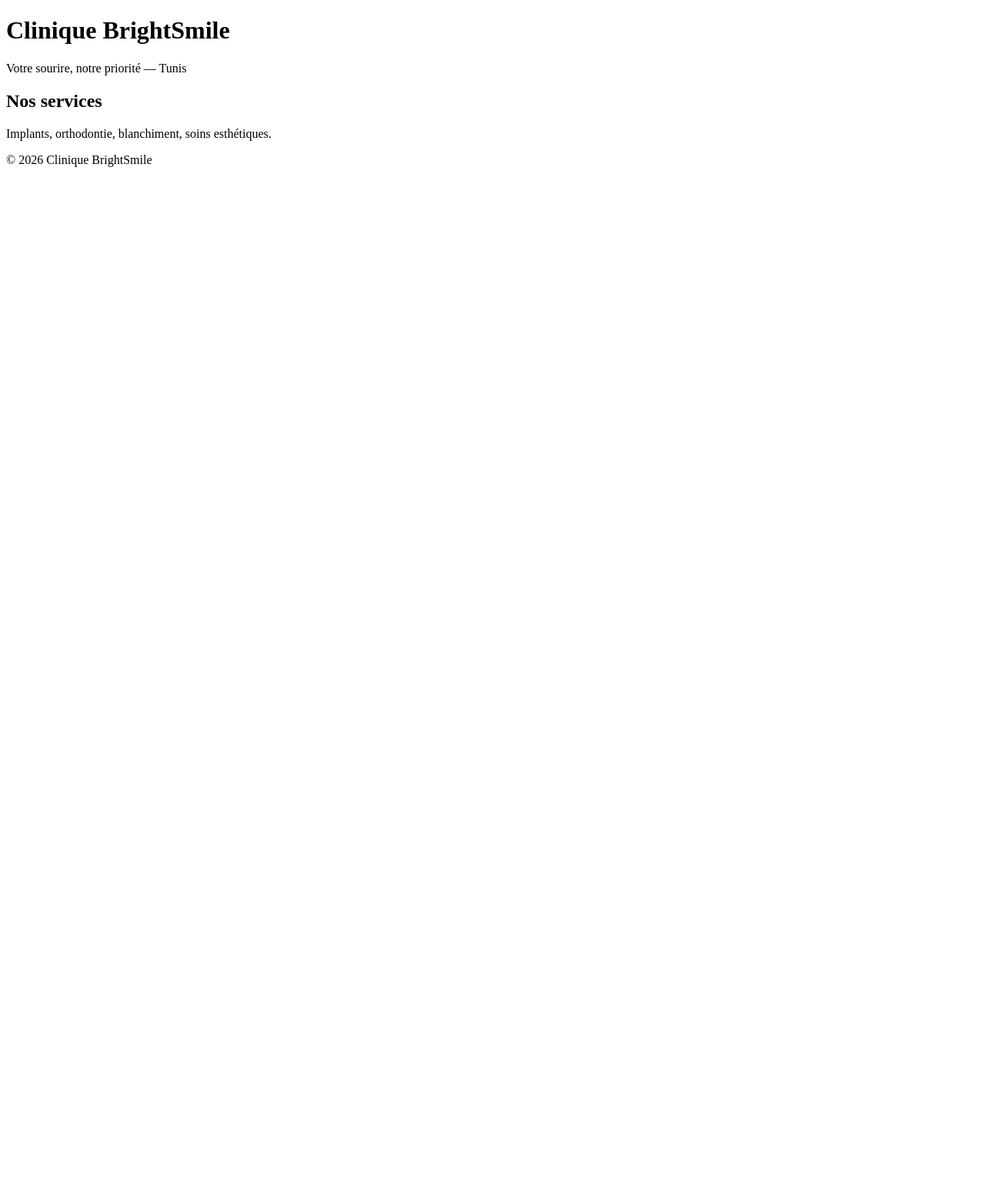
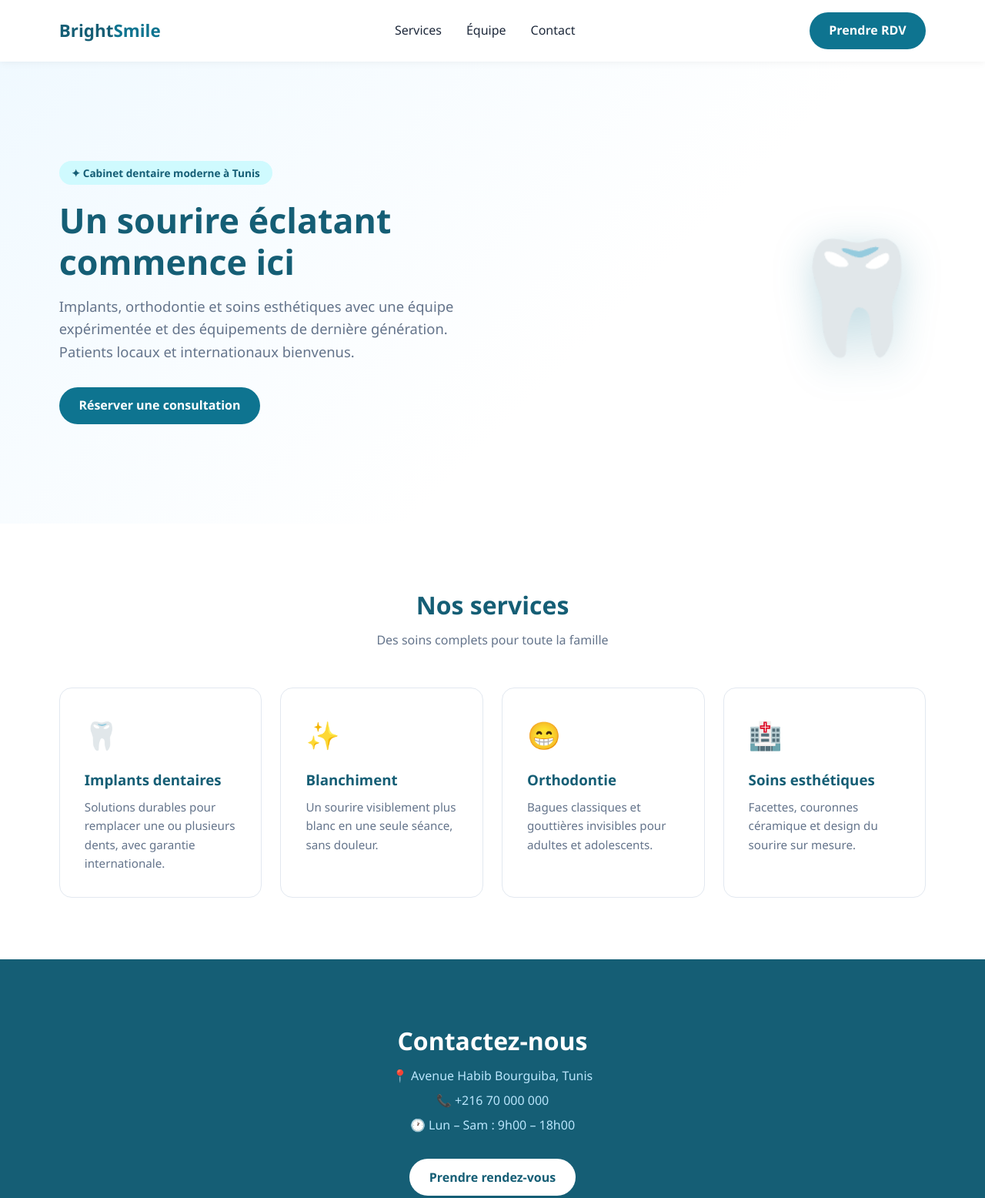
Before and after one commit to elyeskallel24-creator/clinic-ai-assistant, a plain HTML site: page demo-site/index.html in a window 1280 px wide. Shown: the top 1556 px of the page at 77% size. Before the commit the page ends 800 px from the top, so only its background shows below. Drawn offline with Linux system fonts and the light colour scheme.

Commit message:
Demo site: polished homepage design

```diff
--- a/demo-site/index.html
+++ b/demo-site/index.html
@@ -3,23 +3,252 @@
 <head>
   <meta charset="UTF-8">
   <meta name="viewport" content="width=device-width, initial-scale=1.0">
-  <title>Clinique BrightSmile — Dentiste à Tunis</title>
+  <title>Clinique BrightSmile — Cabinet Dentaire à Tunis</title>
+  <style>
+    * { margin: 0; padding: 0; box-sizing: border-box; }
+
+    :root {
+      --primary: #0e7490;
+      --primary-dark: #155e75;
+      --accent: #67e8f9;
+      --text: #1e293b;
+      --text-light: #64748b;
+      --bg-soft: #f0f9ff;
+    }
+
+    body {
+      font-family: 'Segoe UI', system-ui, -apple-system, sans-serif;
+      color: var(--text);
+      line-height: 1.6;
+    }
+
+    /* ---------- Navigation ---------- */
+    nav {
+      display: flex;
+      justify-content: space-between;
+      align-items: center;
+      padding: 1rem 6%;
+      position: sticky;
+      top: 0;
+      background: rgba(255, 255, 255, 0.95);
+      backdrop-filter: blur(8px);
+      box-shadow: 0 1px 10px rgba(0, 0, 0, 0.06);
+      z-index: 100;
+    }
+
+    .logo {
+      font-size: 1.4rem;
+      font-weight: 700;
+      color: var(--primary-dark);
+    }
+
+    .logo span { color: var(--primary); }
+
+    nav ul {
+      display: flex;
+      gap: 2rem;
+      list-style: none;
+    }
+
+    nav a {
+      text-decoration: none;
+      color: var(--text);
+      font-weight: 500;
+      transition: color 0.2s;
+    }
+
+    nav a:hover { color: var(--primary); }
+
+    .btn {
+      display: inline-block;
+      background: var(--primary);
+      color: white;
+      padding: 0.7rem 1.6rem;
+      border-radius: 999px;
+      text-decoration: none;
+      font-weight: 600;
+      transition: background 0.2s, transform 0.2s;
+    }
+
+    .btn:hover { background: var(--primary-dark); transform: translateY(-2px); }
+
+    /* ---------- Hero ---------- */
+    .hero {
+      display: flex;
+      align-items: center;
+      justify-content: space-between;
+      gap: 3rem;
+      padding: 5rem 6%;
+      background: linear-gradient(135deg, var(--bg-soft) 0%, #ffffff 60%);
+      min-height: 75vh;
+    }
+
+    .hero-text { max-width: 560px; }
+
+    .hero h1 {
+      font-size: 2.8rem;
+      line-height: 1.2;
+      color: var(--primary-dark);
+      margin-bottom: 1rem;
+    }
+
+    .hero p {
+      font-size: 1.15rem;
+      color: var(--text-light);
+      margin-bottom: 2rem;
+    }
+
+    .hero-badge {
+      display: inline-block;
+      background: #cffafe;
+      color: var(--primary-dark);
+      padding: 0.3rem 1rem;
+      border-radius: 999px;
+      font-size: 0.85rem;
+      font-weight: 600;
+      margin-bottom: 1.2rem;
+    }
+
+    .hero-visual {
+      font-size: 9rem;
+      filter: drop-shadow(0 10px 25px rgba(14, 116, 144, 0.25));
+    }
+
+    /* ---------- Services ---------- */
+    .section { padding: 5rem 6%; }
+
+    .section-title {
+      text-align: center;
+      font-size: 2rem;
+      color: var(--primary-dark);
+      margin-bottom: 0.5rem;
+    }
+
+    .section-sub {
+      text-align: center;
+      color: var(--text-light);
+      margin-bottom: 3rem;
+    }
+
+    .cards {
+      display: grid;
+      grid-template-columns: repeat(auto-fit, minmax(240px, 1fr));
+      gap: 1.5rem;
+    }
+
+    .card {
+      background: white;
+      border: 1px solid #e2e8f0;
+      border-radius: 16px;
+      padding: 2rem;
+      transition: transform 0.2s, box-shadow 0.2s;
+    }
+
+    .card:hover {
+      transform: translateY(-5px);
+      box-shadow: 0 12px 30px rgba(14, 116, 144, 0.12);
+    }
+
+    .card .icon { font-size: 2.2rem; margin-bottom: 1rem; }
+
+    .card h3 { color: var(--primary-dark); margin-bottom: 0.5rem; }
+
+    .card p { color: var(--text-light); font-size: 0.95rem; }
+
+    /* ---------- Contact ---------- */
+    .contact {
+      background: var(--primary-dark);
+      color: white;
+      text-align: center;
+    }
+
+    .contact .section-title, .contact h2 { color: white; }
+
+    .contact p { color: #bae6fd; margin-bottom: 0.4rem; }
+
+    .contact .btn {
+      background: white;
+      color: var(--primary-dark);
+      margin-top: 1.5rem;
+    }
+
+    footer {
+      text-align: center;
+      padding: 1.5rem;
+      font-size: 0.85rem;
+      color: var(--text-light);
+      background: #f8fafc;
+    }
+
+    /* ---------- Mobile ---------- */
+    @media (max-width: 768px) {
+      nav ul { display: none; }
+      .hero { flex-direction: column; text-align: center; padding-top: 3rem; }
+      .hero h1 { font-size: 2rem; }
+      .hero-visual { font-size: 6rem; }
+    }
+  </style>
 </head>
 <body>
-  <header>
-    <h1>Clinique BrightSmile</h1>
-    <p>Votre sourire, notre priorité — Tunis</p>
-  </header>
 
-  <main>
-    <section id="services">
-      <h2>Nos services</h2>
-      <p>Implants, orthodontie, blanchiment, soins esthétiques.</p>
-    </section>
-  </main>
+  <nav>
+    <div class="logo">Bright<span>Smile</span></div>
+    <ul>
+      <li><a href="#services">Services</a></li>
+      <li><a href="#equipe">Équipe</a></li>
+      <li><a href="#contact">Contact</a></li>
+    </ul>
+    <a href="#contact" class="btn">Prendre RDV</a>
+  </nav>
+
+  <section class="hero">
+    <div class="hero-text">
+      <div class="hero-badge">✦ Cabinet dentaire moderne à Tunis</div>
+      <h1>Un sourire éclatant commence ici</h1>
+      <p>Implants, orthodontie et soins esthétiques avec une équipe expérimentée et des équipements de dernière génération. Patients locaux et internationaux bienvenus.</p>
+      <a href="#contact" class="btn">Réserver une consultation</a>
+    </div>
+    <div class="hero-visual">🦷</div>
+  </section>
+
+  <section class="section" id="services">
+    <h2 class="section-title">Nos services</h2>
+    <p class="section-sub">Des soins complets pour toute la famille</p>
+    <div class="cards">
+      <div class="card">
+        <div class="icon">🦷</div>
+        <h3>Implants dentaires</h3>
+        <p>Solutions durables pour remplacer une ou plusieurs dents, avec garantie internationale.</p>
+      </div>
+      <div class="card">
+        <div class="icon">✨</div>
+        <h3>Blanchiment</h3>
+        <p>Un sourire visiblement plus blanc en une seule séance, sans douleur.</p>
+      </div>
+      <div class="card">
+        <div class="icon">😁</div>
+        <h3>Orthodontie</h3>
+        <p>Bagues classiques et gouttières invisibles pour adultes et adolescents.</p>
+      </div>
+      <div class="card">
+        <div class="icon">🏥</div>
+        <h3>Soins esthétiques</h3>
+        <p>Facettes, couronnes céramique et design du sourire sur mesure.</p>
+      </div>
+    </div>
+  </section>
+
+  <section class="section contact" id="contact">
+    <h2 class="section-title">Contactez-nous</h2>
+    <p>📍 Avenue Habib Bourguiba, Tunis</p>
+    <p>📞 +216 70 000 000</p>
+    <p>🕐 Lun – Sam : 9h00 – 18h00</p>
+    <a href="#" class="btn">Prendre rendez-vous</a>
+  </section>
 
   <footer>
-    <p>© 2026 Clinique BrightSmile</p>
+    © 2026 Clinique BrightSmile — Site de démonstration
   </footer>
+
 </body>
 </html>
```
